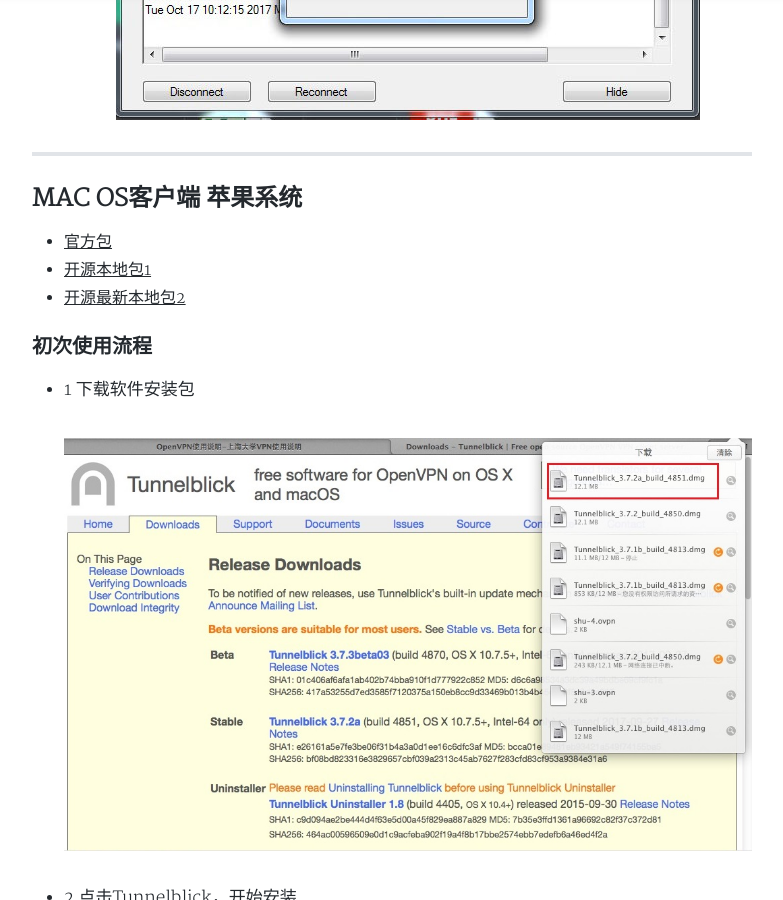
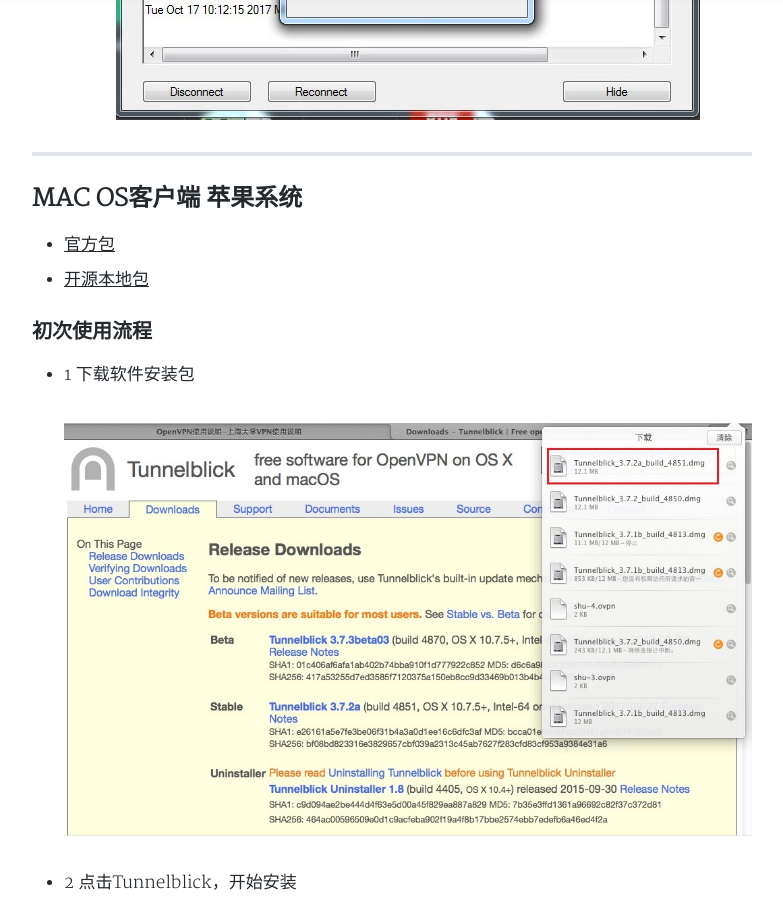
Before and after one commit to wangyp0701/jekyll, a Jekyll site: the page built from _posts/2019-11-29-vpn.yappam.md, in a window 1280 px wide and 900 px high, scrolled down 3504 px. Shown: the whole window, without its empty margins (248-1031 px from the left). Built offline with Jekyll 4.4.1, drawn with Linux system fonts in a browser that asks for light colours; nearby versions of some CDN libraries; comment, search, counter and statistics services are not loaded; a style sheet for code colours, icons or effects is not loaded.

Commit message:
mac pmg del

```diff
--- a/_posts/2019-11-29-vpn.yappam.md
+++ b/_posts/2019-11-29-vpn.yappam.md
@@ -56,8 +56,8 @@
 
 
 * [官方包](https://objectstorage.ap-osaka-1.oraclecloud.com/p/im4rpjBU41R5IoNEmd1PNLo48nm3tNiNMYEeTi3n5jzjAAOOU7SH9qJd42PW4xaX/n/axmls3susap7/b/bucket-20211122-1352/o/vpn%2Fopenvpn-connect-3.3.1.4000_signed.dmg)
-* [开源本地包1](https://wangyp.cf/assets/img/vpn/Tunnelblick_3.7.9a_build_5321.dmg)
-* [开源最新本地包2](https://wangyp.cf/assets/img/vpn/Tunnelblick_3.8.5a_build_5671.dmg)
+
+* [开源本地包](https://wangyp.cf/assets/img/vpn/Tunnelblick_3.8.5a_build_5671.dmg)
 
 ### 初次使用流程
    - 1 下载软件安装包
```
